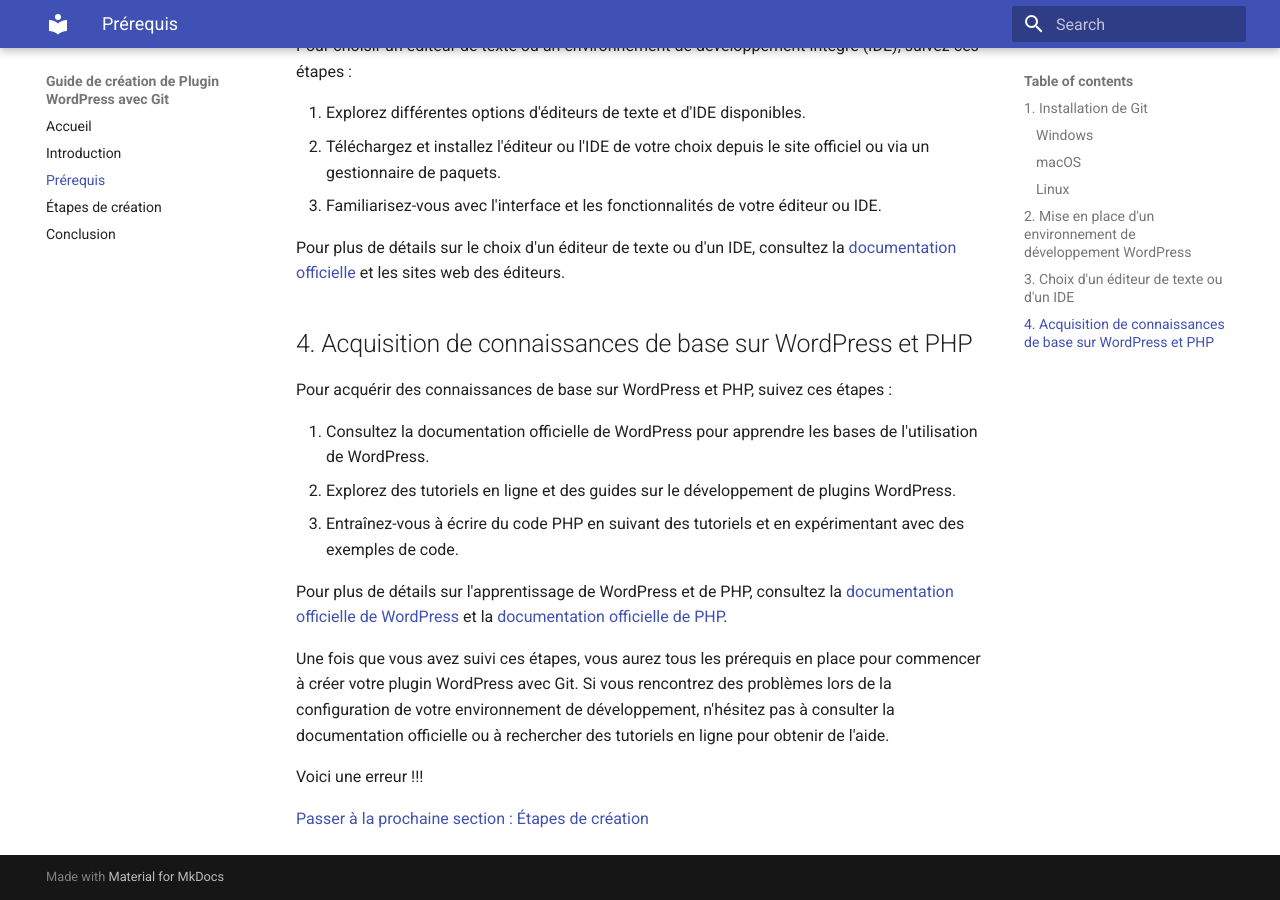
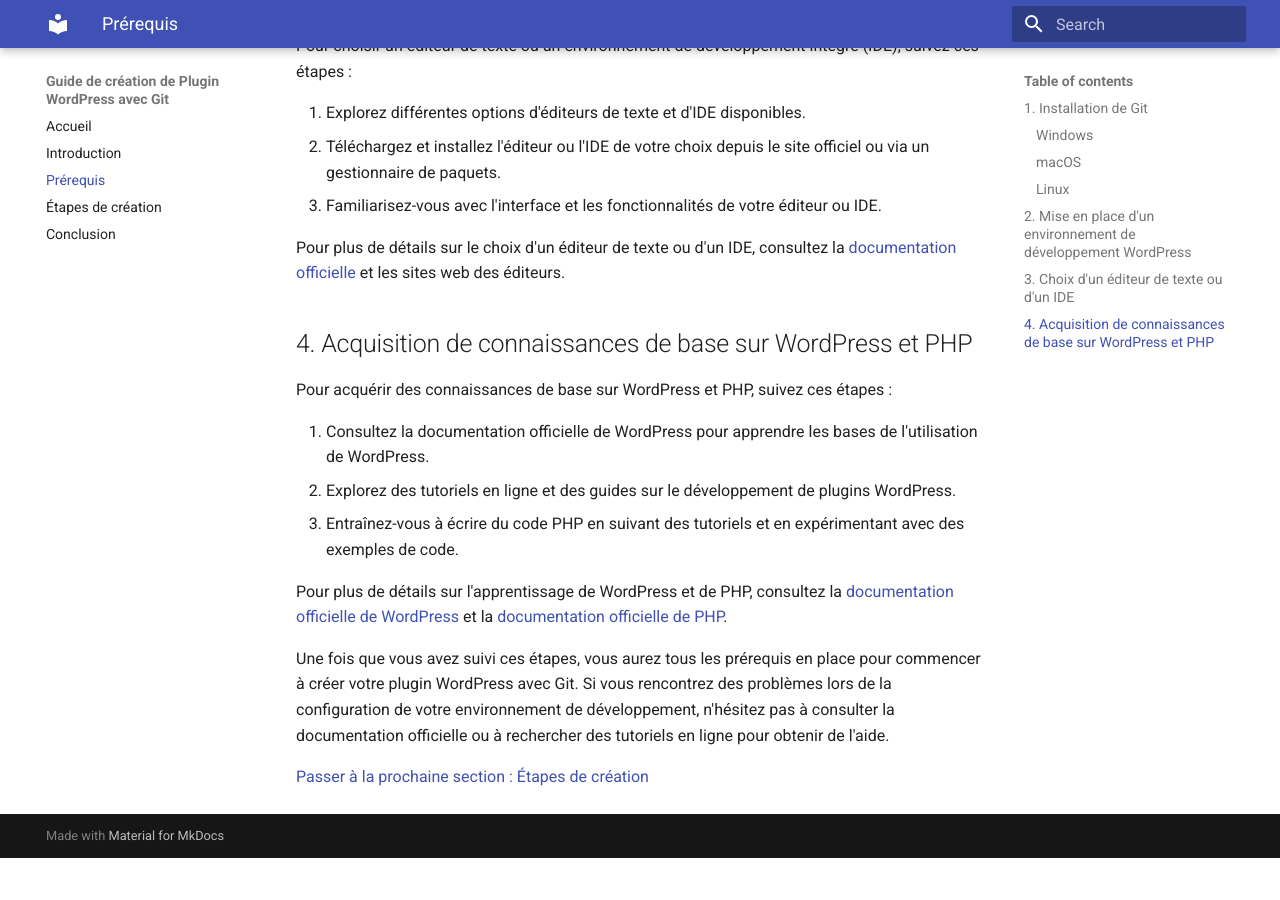
Before and after one commit to kevinfasquel/git_intro, an MkDocs documentation site: the page built from docs/prerequis.md, in a window 1280 px wide and 900 px high, scrolled down 1357 px. Built offline with MkDocs 1.6.1 and Material for MkDocs 9.7.7, drawn with Linux system fonts in a browser that asks for light colours; after the commit the page ends 2215 px from its top, so only the background shows below that.

Commit message:
Correction erreur 2

```diff
--- a/docs/prerequis.md
+++ b/docs/prerequis.md
@@ -61,6 +61,4 @@ Pour plus de détails sur l'apprentissage de WordPress et de PHP, consultez la [
 
 Une fois que vous avez suivi ces étapes, vous aurez tous les prérequis en place pour commencer à créer votre plugin WordPress avec Git. Si vous rencontrez des problèmes lors de la configuration de votre environnement de développement, n'hésitez pas à consulter la documentation officielle ou à rechercher des tutoriels en ligne pour obtenir de l'aide.
 
-Voici une erreur !!!
-
 [Passer à la prochaine section : Étapes de création](etapes.md)
```
